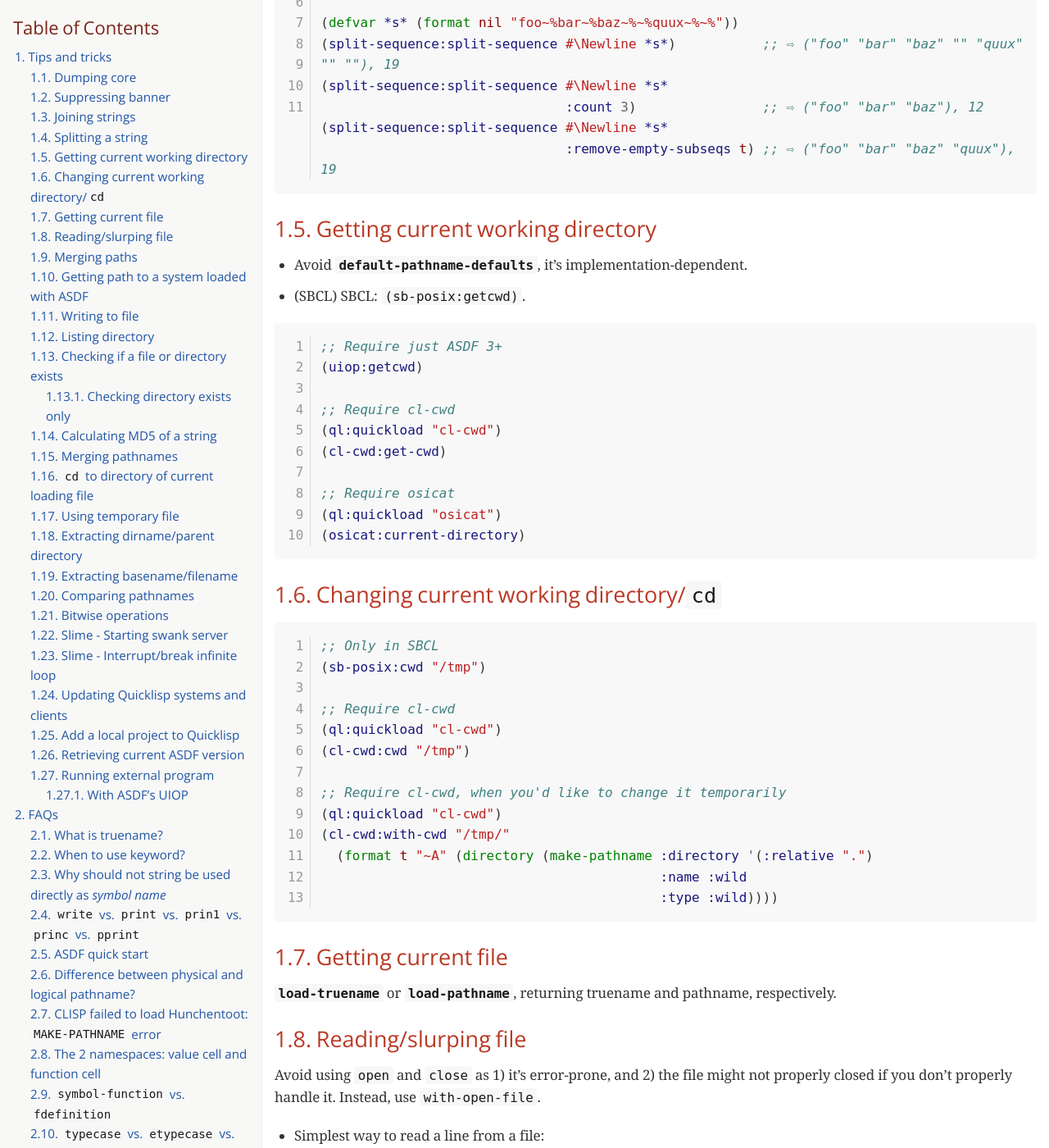
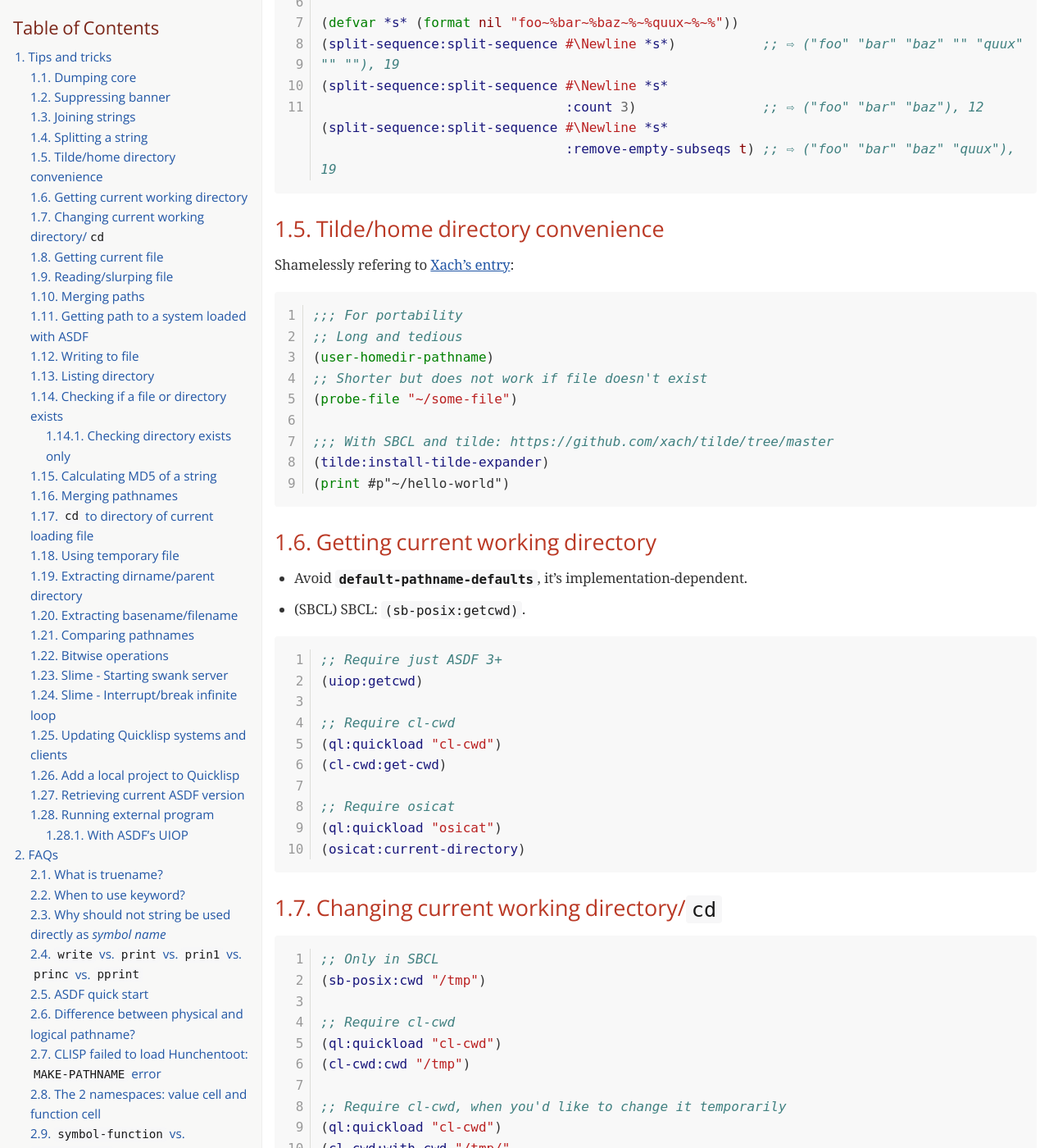
Before and after one commit to cmpitg/cmpitg.github.com, a Jekyll site: the page guides/Common-Lisp.html, which Jekyll copies as it is, in a window 1280 px wide and 1400 px high, scrolled down 2647 px. Shown: the whole window at 82% size. Built offline with Jekyll 4.4.1, drawn with Linux system fonts in a browser that asks for light colours; nearby versions of some CDN libraries; some web fonts are replaced; some of the changed text lies outside the part shown.

Commit message:
Update prog lang notes

```diff
--- a/guides/Common-Lisp.html
+++ b/guides/Common-Lisp.html
@@ -492,35 +492,36 @@ body.book #toc,body.book #preamble,body.book h1.sect0,body.book .sect1>h2{page-b
 <li><a href="#_suppressing_banner">1.2. Suppressing banner</a></li>
 <li><a href="#_joining_strings">1.3. Joining strings</a></li>
 <li><a href="#_splitting_a_string">1.4. Splitting a string</a></li>
-<li><a href="#_getting_current_working_directory">1.5. Getting current working directory</a></li>
-<li><a href="#_changing_current_working_directory_code_cd_code">1.6. Changing current working directory/<code>cd</code></a></li>
-<li><a href="#_getting_current_file">1.7. Getting current file</a></li>
-<li><a href="#_reading_slurping_file">1.8. Reading/slurping file</a></li>
-<li><a href="#_merging_paths">1.9. Merging paths</a></li>
-<li><a href="#_getting_path_to_a_system_loaded_with_asdf">1.10. Getting path to a system loaded with ASDF</a></li>
-<li><a href="#_writing_to_file">1.11. Writing to file</a></li>
-<li><a href="#_listing_directory">1.12. Listing directory</a></li>
-<li><a href="#_checking_if_a_file_or_directory_exists">1.13. Checking if a file or directory exists</a>
+<li><a href="#_tilde_home_directory_convenience">1.5. Tilde/home directory convenience</a></li>
+<li><a href="#_getting_current_working_directory">1.6. Getting current working directory</a></li>
+<li><a href="#_changing_current_working_directory_code_cd_code">1.7. Changing current working directory/<code>cd</code></a></li>
+<li><a href="#_getting_current_file">1.8. Getting current file</a></li>
+<li><a href="#_reading_slurping_file">1.9. Reading/slurping file</a></li>
+<li><a href="#_merging_paths">1.10. Merging paths</a></li>
+<li><a href="#_getting_path_to_a_system_loaded_with_asdf">1.11. Getting path to a system loaded with ASDF</a></li>
+<li><a href="#_writing_to_file">1.12. Writing to file</a></li>
+<li><a href="#_listing_directory">1.13. Listing directory</a></li>
+<li><a href="#_checking_if_a_file_or_directory_exists">1.14. Checking if a file or directory exists</a>
 <ul class="sectlevel3">
-<li><a href="#_checking_directory_exists_only">1.13.1. Checking directory exists only</a></li>
-</ul>
-</li>
-<li><a href="#_calculating_md5_of_a_string">1.14. Calculating MD5 of a string</a></li>
-<li><a href="#_merging_pathnames">1.15. Merging pathnames</a></li>
-<li><a href="#__code_cd_code_to_directory_of_current_loading_file">1.16. <code>cd</code> to directory of current loading file</a></li>
-<li><a href="#_using_temporary_file">1.17. Using temporary file</a></li>
-<li><a href="#_extracting_dirname_parent_directory">1.18. Extracting dirname/parent directory</a></li>
-<li><a href="#_extracting_basename_filename">1.19. Extracting basename/filename</a></li>
-<li><a href="#_comparing_pathnames">1.20. Comparing pathnames</a></li>
-<li><a href="#_bitwise_operations">1.21. Bitwise operations</a></li>
-<li><a href="#_slime_starting_swank_server">1.22. Slime - Starting swank server</a></li>
-<li><a href="#_slime_interrupt_break_infinite_loop">1.23. Slime - Interrupt/break infinite loop</a></li>
-<li><a href="#_updating_quicklisp_systems_and_clients">1.24. Updating Quicklisp systems and clients</a></li>
-<li><a href="#_add_a_local_project_to_quicklisp">1.25. Add a local project to Quicklisp</a></li>
-<li><a href="#_retrieving_current_asdf_version">1.26. Retrieving current ASDF version</a></li>
-<li><a href="#_running_external_program">1.27. Running external program</a>
+<li><a href="#_checking_directory_exists_only">1.14.1. Checking directory exists only</a></li>
+</ul>
+</li>
+<li><a href="#_calculating_md5_of_a_string">1.15. Calculating MD5 of a string</a></li>
+<li><a href="#_merging_pathnames">1.16. Merging pathnames</a></li>
+<li><a href="#__code_cd_code_to_directory_of_current_loading_file">1.17. <code>cd</code> to directory of current loading file</a></li>
+<li><a href="#_using_temporary_file">1.18. Using temporary file</a></li>
+<li><a href="#_extracting_dirname_parent_directory">1.19. Extracting dirname/parent directory</a></li>
+<li><a href="#_extracting_basename_filename">1.20. Extracting basename/filename</a></li>
+<li><a href="#_comparing_pathnames">1.21. Comparing pathnames</a></li>
+<li><a href="#_bitwise_operations">1.22. Bitwise operations</a></li>
+<li><a href="#_slime_starting_swank_server">1.23. Slime - Starting swank server</a></li>
+<li><a href="#_slime_interrupt_break_infinite_loop">1.24. Slime - Interrupt/break infinite loop</a></li>
+<li><a href="#_updating_quicklisp_systems_and_clients">1.25. Updating Quicklisp systems and clients</a></li>
+<li><a href="#_add_a_local_project_to_quicklisp">1.26. Add a local project to Quicklisp</a></li>
+<li><a href="#_retrieving_current_asdf_version">1.27. Retrieving current ASDF version</a></li>
+<li><a href="#_running_external_program">1.28. Running external program</a>
 <ul class="sectlevel3">
-<li><a href="#_with_asdf_s_uiop">1.27.1. With ASDF&#8217;s UIOP</a></li>
+<li><a href="#_with_asdf_s_uiop">1.28.1. With ASDF&#8217;s UIOP</a></li>
 </ul>
 </li>
 </ul>
@@ -741,7 +742,35 @@ that serves the purpose well.</p>
 </div>
 </div>
 <div class="sect2">
-<h3 id="_getting_current_working_directory">1.5. Getting current working directory</h3>
+<h3 id="_tilde_home_directory_convenience">1.5. Tilde/home directory convenience</h3>
+<div class="paragraph">
+<p>Shamelessly refering to <a href="http://xach.livejournal.com/179622.html">Xach&#8217;s entry</a>:</p>
+</div>
+<div class="listingblock">
+<div class="content">
+<pre class="pygments highlight"><code data-lang="lisp"><table class="pyhltable"><tr><td class="linenos"><div class="linenodiv">1
+2
+3
+4
+5
+6
+7
+8
+9</div></td><td class="code"><span class="tok-c1">;;; For portability</span>
+<span class="tok-c1">;; Long and tedious</span>
+<span class="tok-p">(</span><span class="tok-nb">user-homedir-pathname</span><span class="tok-p">)</span>
+<span class="tok-c1">;; Shorter but does not work if file doesn&#39;t exist</span>
+<span class="tok-p">(</span><span class="tok-nb">probe-file</span> <span class="tok-s">&quot;~/some-file&quot;</span><span class="tok-p">)</span>
+
+<span class="tok-c1">;;; With SBCL and tilde: https://github.com/xach/tilde/tree/master</span>
+<span class="tok-p">(</span><span class="tok-nv">tilde:install-tilde-expander</span><span class="tok-p">)</span>
+<span class="tok-p">(</span><span class="tok-nb">print</span> <span class="tok-l-Other">#p&quot;~/hello-world&quot;</span><span class="tok-p">)</span>
+</td></tr></table></code></pre>
+</div>
+</div>
+</div>
+<div class="sect2">
+<h3 id="_getting_current_working_directory">1.6. Getting current working directory</h3>
 <div class="ulist">
 <ul>
 <li>
@@ -778,7 +807,7 @@ that serves the purpose well.</p>
 </div>
 </div>
 <div class="sect2">
-<h3 id="_changing_current_working_directory_code_cd_code">1.6. Changing current working directory/<code>cd</code></h3>
+<h3 id="_changing_current_working_directory_code_cd_code">1.7. Changing current working directory/<code>cd</code></h3>
 <div class="listingblock">
 <div class="content">
 <pre class="pygments highlight"><code data-lang="lisp"><table class="pyhltable"><tr><td class="linenos"><div class="linenodiv"> 1
@@ -811,14 +840,14 @@ that serves the purpose well.</p>
 </div>
 </div>
 <div class="sect2">
-<h3 id="_getting_current_file">1.7. Getting current file</h3>
+<h3 id="_getting_current_file">1.8. Getting current file</h3>
 <div class="paragraph">
 <p><code><strong>load-truename</strong></code> or <code><strong>load-pathname</strong></code>, returning truename and pathname,
 respectively.</p>
 </div>
 </div>
 <div class="sect2">
-<h3 id="_reading_slurping_file">1.8. Reading/slurping file</h3>
+<h3 id="_reading_slurping_file">1.9. Reading/slurping file</h3>
 <div class="paragraph">
 <p>Avoid using <code>open</code> and <code>close</code> as 1) it&#8217;s error-prone, and 2) the file might
 not properly closed if you don&#8217;t properly handle it.  Instead, use
@@ -911,7 +940,7 @@ file into a string:</p>
 </div>
 </div>
 <div class="sect2">
-<h3 id="_getting_path_to_a_system_loaded_with_asdf">1.10. Getting path to a system loaded with ASDF</h3>
+<h3 id="_getting_path_to_a_system_loaded_with_asdf">1.11. Getting path to a system loaded with ASDF</h3>
 <div class="listingblock">
 <div class="content">
 <pre class="pygments highlight"><code data-lang="lisp"><table class="pyhltable"><tr><td class="linenos"><div class="linenodiv">1</div></td><td class="code"><span class="tok-p">(</span><span class="tok-nv">asdf:system-source-directory</span> <span class="tok-ss">:optima</span><span class="tok-p">)</span> <span class="tok-c1">;; ⇨ #P&quot;/home/batman/quicklisp/dists/quicklisp/software/optima-20150302-git/&quot;</span>
@@ -1024,7 +1053,7 @@ file into a string:</p>
 </div>
 </div>
 <div class="sect2">
-<h3 id="_checking_if_a_file_or_directory_exists">1.13. Checking if a file or directory exists</h3>
+<h3 id="_checking_if_a_file_or_directory_exists">1.14. Checking if a file or directory exists</h3>
 <div class="paragraph">
 <p>Either <code>probe-file</code> or <code>cl-fad&#8217;s `file-exists</code> would work.</p>
 </div>
@@ -1041,7 +1070,7 @@ file into a string:</p>
 </div>
 </div>
 <div class="sect3">
-<h4 id="_checking_directory_exists_only">1.13.1. Checking directory exists only</h4>
+<h4 id="_checking_directory_exists_only">1.14.1. Checking directory exists only</h4>
 <div class="paragraph">
 <p>With <code>cl-fad</code> library:</p>
 </div>
@@ -1365,9 +1394,9 @@ git clone &lt;some-uri&gt;
 </div>
 </div>
 <div class="sect2">
-<h3 id="_running_external_program">1.27. Running external program</h3>
+<h3 id="_running_external_program">1.28. Running external program</h3>
 <div class="sect3">
-<h4 id="_with_asdf_s_uiop">1.27.1. With ASDF&#8217;s UIOP</h4>
+<h4 id="_with_asdf_s_uiop">1.28.1. With ASDF&#8217;s UIOP</h4>
 <div class="listingblock">
 <div class="content">
 <pre class="pygments highlight"><code data-lang="lisp"><table class="pyhltable"><tr><td class="linenos"><div class="linenodiv"> 1
@@ -1914,8 +1943,8 @@ SICL module could be integrated into other implementation with no or little
 change.</p>
 </li>
 <li>
-<p><a href="https://github.com/google/lisp-koans">Lisp koans</a> helps learn Common Lisp
-more efficient.</p>
+<p><a href="https://github.com/google/lisp-koans">Lisp koans</a> introduces a practical way
+to learn Common Lisp by solving <a href="https://en.wikipedia.org/wiki/K%C5%8Dan">koans</a>.</p>
 </li>
 <li>
 <p><a href="https://github.com:eudoxia0/asdf-linguist.git">asdf-linguist</a> makes ASDF
@@ -1971,7 +2000,7 @@ looping.</p>
 </div>
 <div id="footer">
 <div id="footer-text">
-Last updated 2015-06-25 11:51:55 ICT
+Last updated 2015-06-28 23:59:48 ICT
 </div>
 </div>
 </body>
```
Also changed, not shown: other parts of guides/Common-Lisp.html (+16 -16 lines).
